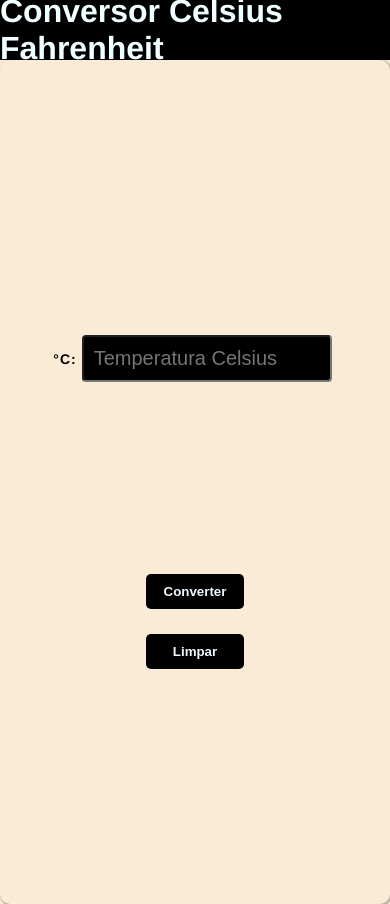
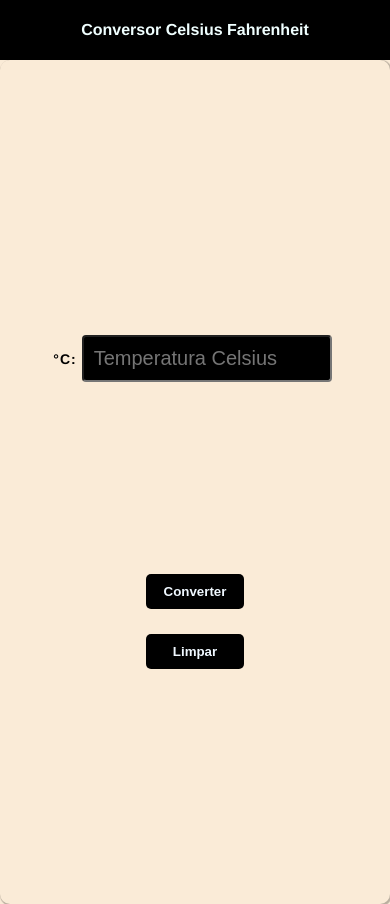
Before and after one commit to marcostwelve/conversorFahrenheit, a plain HTML site: page index.html in a window 390 px wide. Drawn offline with Linux system fonts and the light colour scheme.

Commit message:
Atualização de media queries

```diff
--- a/estilos/estilo.css
+++ b/estilos/estilo.css
@@ -89,6 +89,9 @@ button:hover {
 }
 
 @media  screen and (max-width: 768px) {
+    header h1 {
+        font-size: 16px;
+    }
     .container {
         height: 100vh;
         width: 100vw;
```
